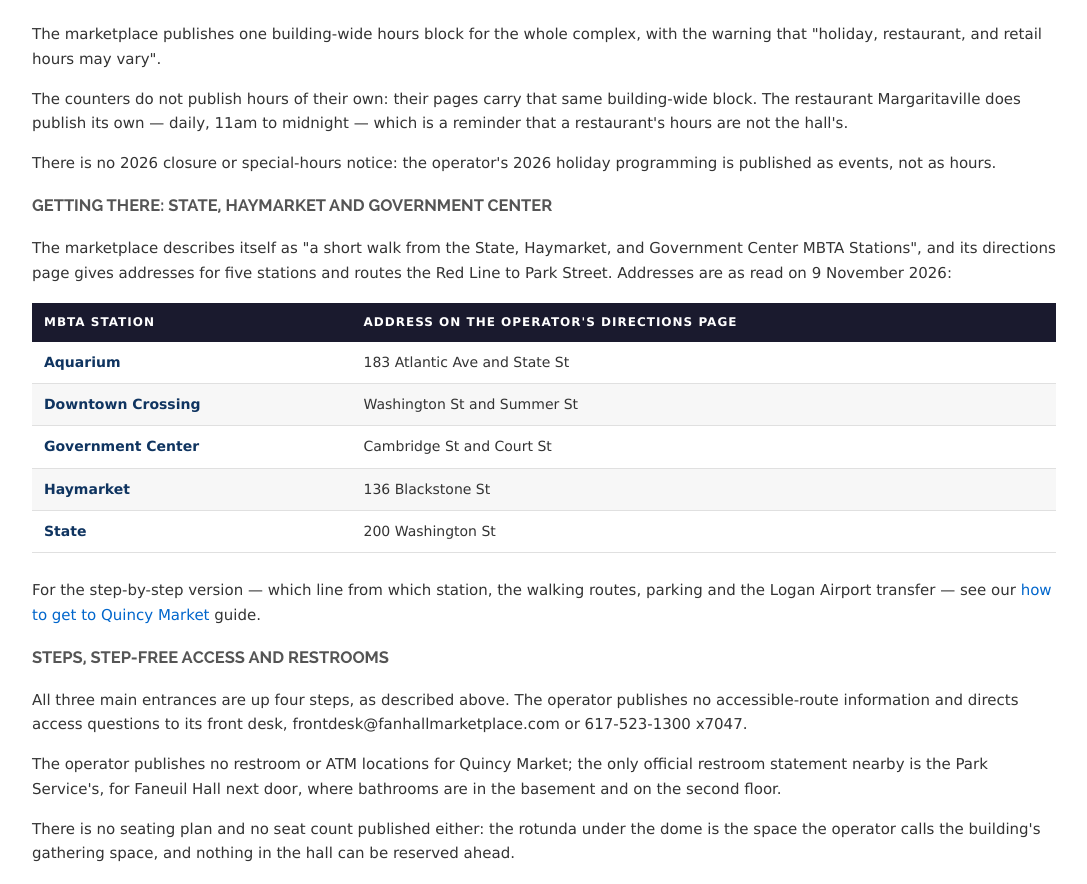
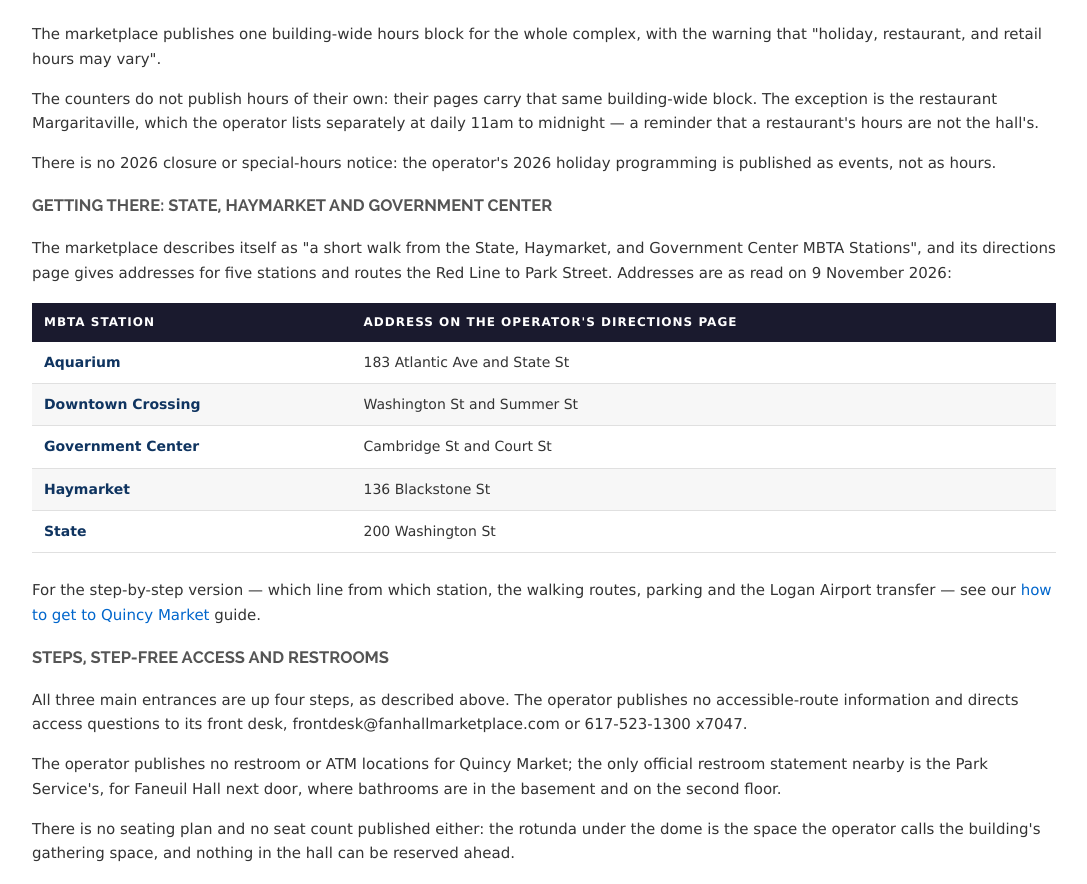
Before and after one commit to raymondlowe/quincy-market.com, a plain HTML site: page whats-inside-quincy-market.html in a window 1280 px wide. Shown: the part 3520-4404 px from the top of the page, without its empty margins (136-1223 px from the left). Drawn offline with Linux system fonts and the light colour scheme.

Commit message:
content(whats-inside): attribute Margaritaville hours to the operator's listing (t_eced71dc)
The paragraph told the reader the restaurant publishes 11am–midnight itself.
It does not: 11am–midnight is the operator's listing figure
(faneuilhallmarketplace.com/go/margaritaville), and the restaurant's own site
prints shorter hours. Re-attributed, no new figure, one string.

Card: t_eced71dc

```diff
--- a/whats-inside-quincy-market.html
+++ b/whats-inside-quincy-market.html
@@ -127,7 +127,7 @@
                             </tbody>
                         </table>
                         <p>The marketplace publishes one building-wide hours block for the whole complex, with the warning that "holiday, restaurant, and retail hours may vary".</p>
-                        <p>The counters do not publish hours of their own: their pages carry that same building-wide block. The restaurant Margaritaville does publish its own — daily, 11am to midnight — which is a reminder that a restaurant's hours are not the hall's.</p>
+                        <p>The counters do not publish hours of their own: their pages carry that same building-wide block. The exception is the restaurant Margaritaville, which the operator lists separately at daily 11am to midnight — a reminder that a restaurant's hours are not the hall's.</p>
                         <p>There is no 2026 closure or special-hours notice: the operator's 2026 holiday programming is published as events, not as hours.</p>
 
                         <h3>Getting there: State, Haymarket and Government Center</h3>
```
